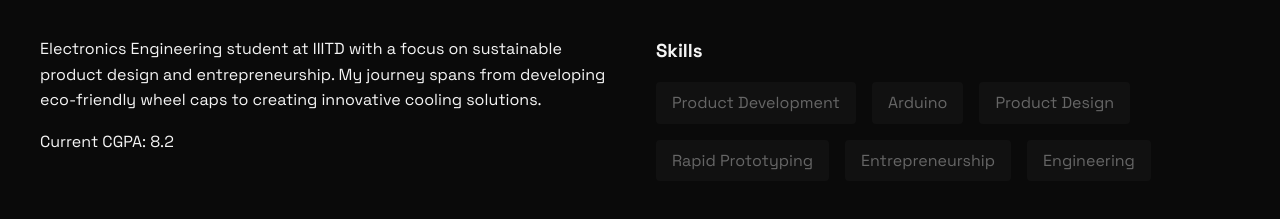
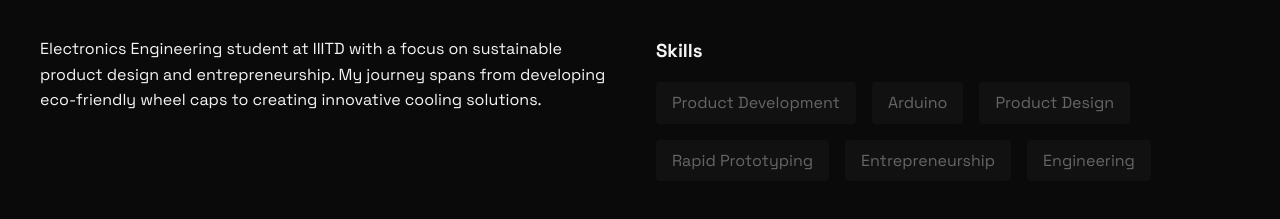
Before and after one commit to chhabraadhruv/portfolio, a plain HTML site: page index.html in a window 1280 px wide. Shown: the part 1020-1239 px from the top of the page. Drawn offline with Linux system fonts and the light colour scheme.

Commit message:
Update index.html

```diff
--- a/index.html
+++ b/index.html
@@ -327,7 +327,6 @@
             <div class="grid grid-2">
                 <div>
                     <p>Electronics Engineering student at IIITD with a focus on sustainable product design and entrepreneurship. My journey spans from developing eco-friendly wheel caps to creating innovative cooling solutions.</p>
-                    <p style="margin-top: 1rem">Current CGPA: 8.2</p>
                 </div>
                 <div>
                     <h3 style="margin-bottom: 1rem">Skills</h3>
```
